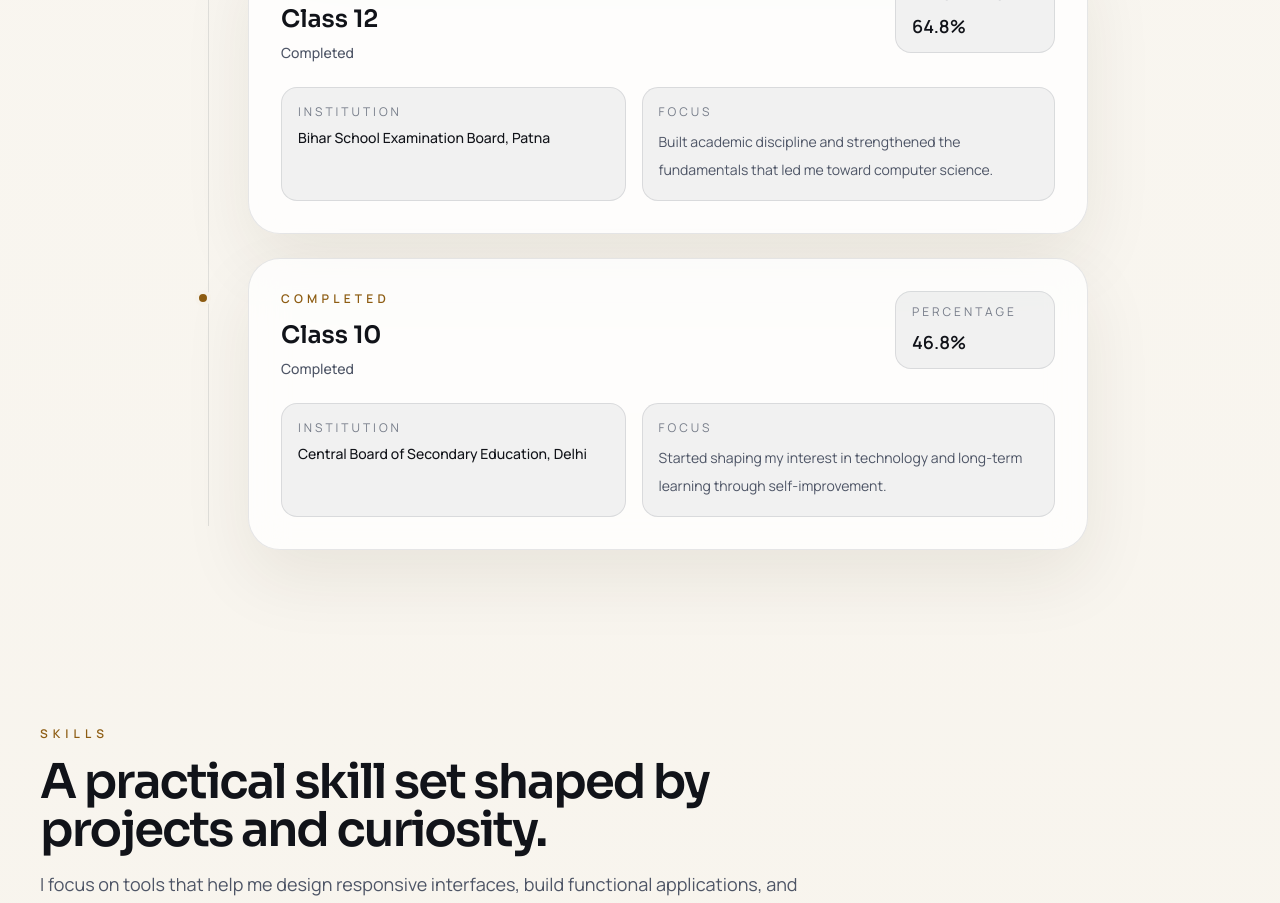
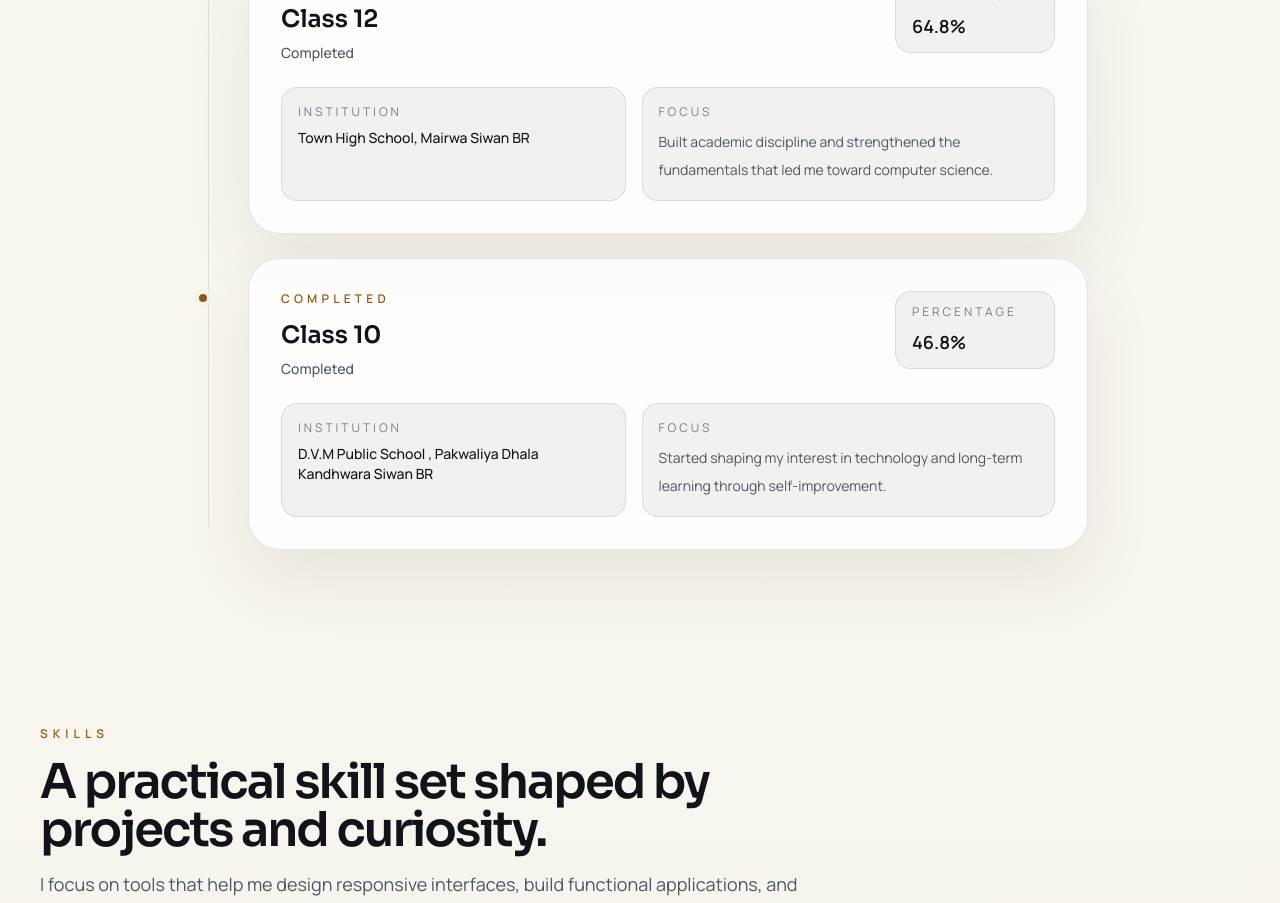
Before and after one commit to Aniket29110/portfolio-website, a React (Vite) app in the folder frontend/: page / in a window 1280 px wide. Shown: the part 3480-4383 px from the top of the page. Built offline with nearby package versions, Linux system fonts and the light colour scheme; no server answers.

Commit message:
Update portfolio project data

```diff
--- a/frontend/src/data/portfolioData.js
+++ b/frontend/src/data/portfolioData.js
@@ -109,7 +109,7 @@ export const education = [
   {
     title: "Class 12",
     subtitle: "Completed",
-    institution: "Bihar School Examination Board, Patna",
+    institution: "Town High School, Mairwa Siwan BR",
     scoreLabel: "Percentage",
     score: "64.8%",
     timeline: "Completed",
@@ -119,7 +119,7 @@ export const education = [
   {
     title: "Class 10",
     subtitle: "Completed",
-    institution: "Central Board of Secondary Education, Delhi",
+    institution: "D.V.M Public School , Pakwaliya Dhala Kandhwara Siwan BR",
     scoreLabel: "Percentage",
     score: "46.8%",
     timeline: "Completed",
```
